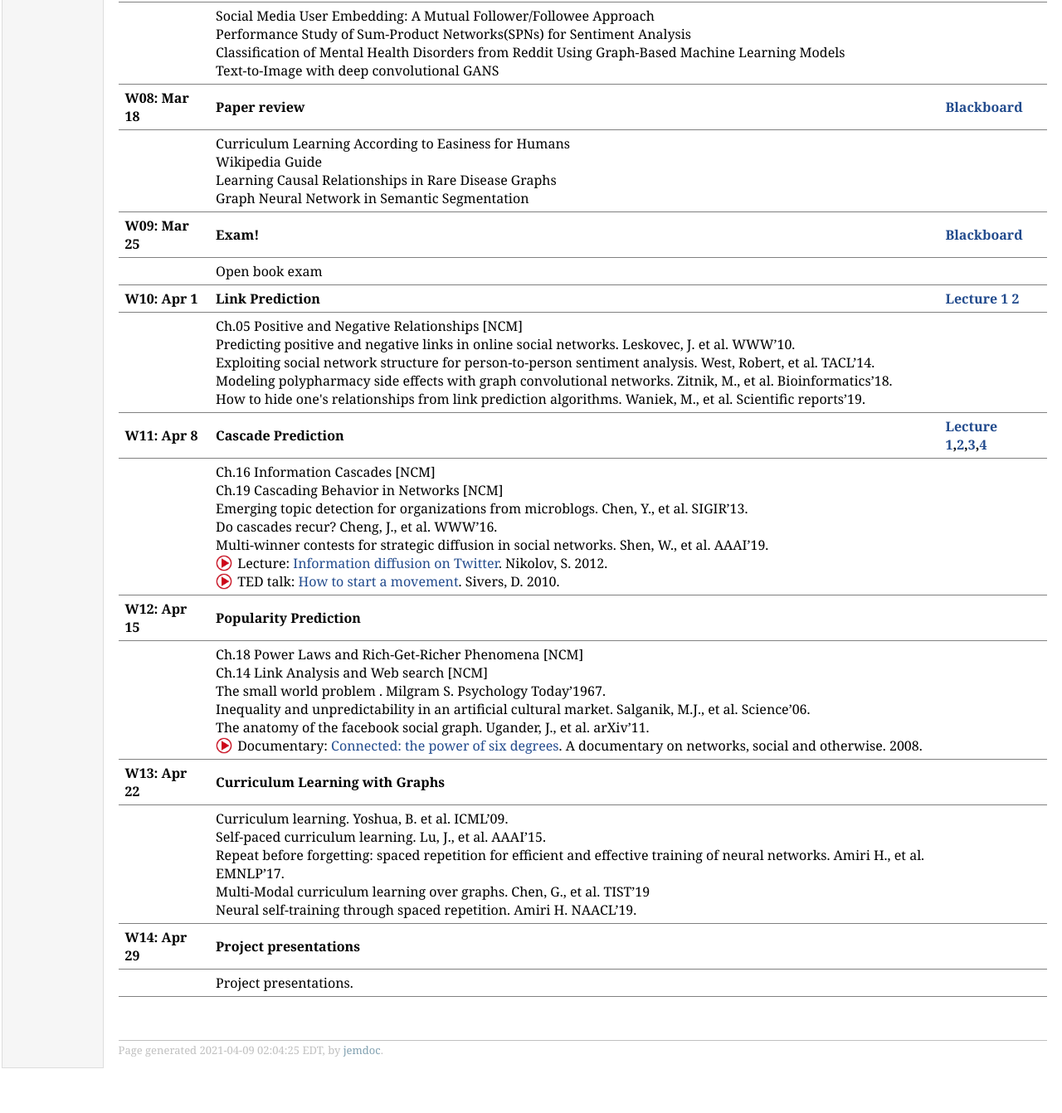
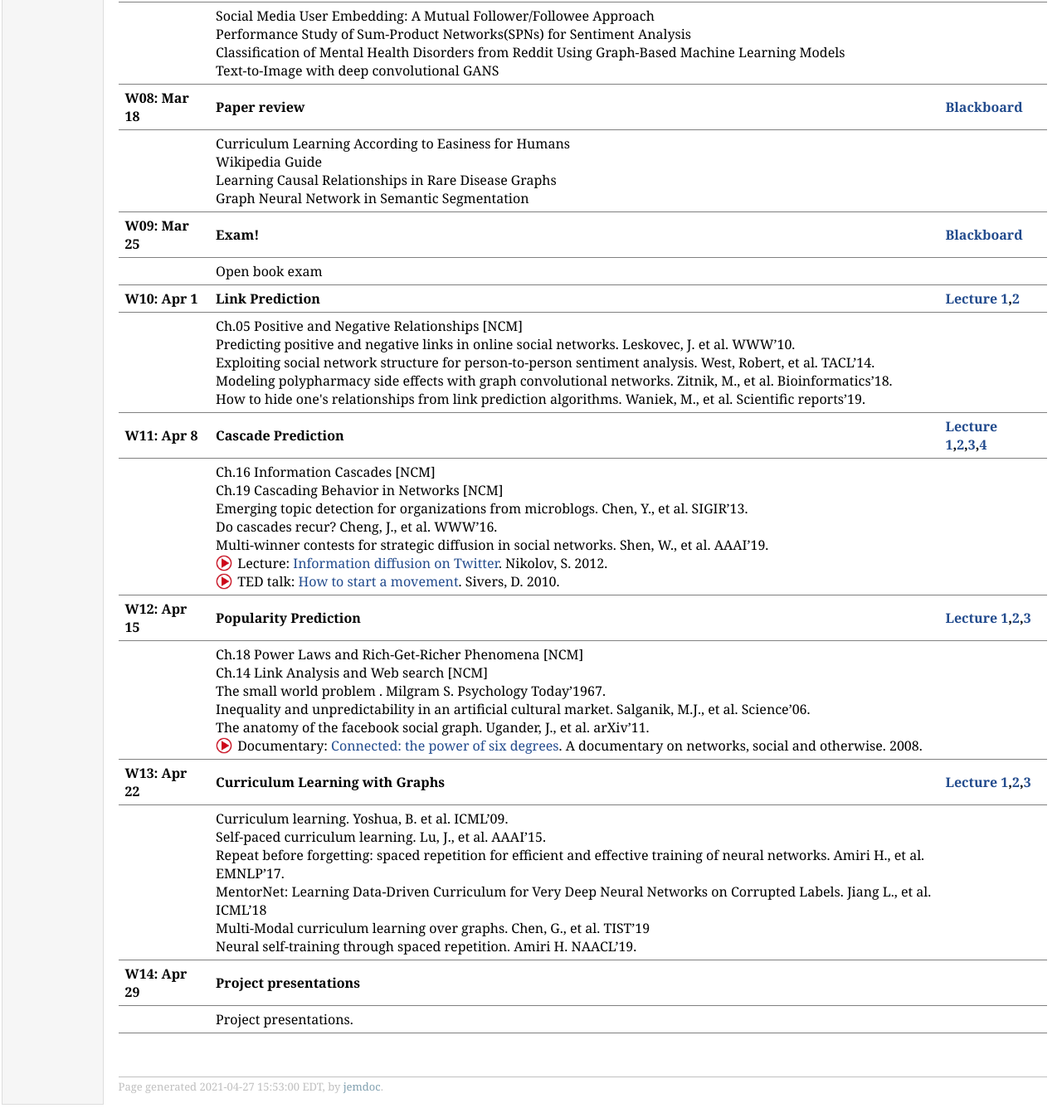
Before and after one commit to amirieb/MLGraph, a plain HTML site: page syllabus.html in a window 1280 px wide. Shown: the part 1334-2676 px from the top of the page at 83% size. Before the commit the page ends 2632 px from the top, so only its background shows below. Drawn offline with Linux system fonts and the light colour scheme.

Commit message:
lec 12-13

```diff
--- a/syllabus.html
+++ b/syllabus.html
@@ -64,24 +64,24 @@ David Easley and Jon Kleinberg</p>
 <b> W09: Mar 25</b> 	</td><td class="c2"><b> Exam!</b> </td><td class="c2"> <b><a target='_new' href="https://lowell.umassonline.net/webapps/bb-auth-provider-shibboleth-BBLEARN/execute/shibbolethLogin?returnUrl=https%3A%2F%2Flowell.umassonline.net%2Fwebapps%2Fportal%2Fexecute%2FdefaultTab&amp;authProviderId=_8264_1">Blackboard</a></b> </td></tr>
 <tr class="r83"><td class="c1"></td><td class="c2"> Open book exam </td><td class="c2"> </td></tr>
 <tr class="r86"><td class="c1">
-<b> W10: Apr 1 </b> </td><td class="c2"><b> Link Prediction</b> 	</td><td class="c2"> <b><a target='_new' href="http://snap.stanford.edu/proj/embeddings-www/files/nrltutorial-part3-applications.pdf">Lecture 1</a> <a target='_new' href="https://onedrive.live.com/view.aspx?resid=40C5F27D8FDD33DD!8680&amp;ithint=file%2cpptx&amp;authkey=!AFLUyKLOM_gM6zE">2</a></b> </td></tr>
+<b> W10: Apr 1 </b> </td><td class="c2"><b> Link Prediction</b> 	</td><td class="c2"> <b><a target='_new' href="http://snap.stanford.edu/proj/embeddings-www/files/nrltutorial-part3-applications.pdf">Lecture 1</a>,<a target='_new' href="https://onedrive.live.com/view.aspx?resid=40C5F27D8FDD33DD!8680&amp;ithint=file%2cpptx&amp;authkey=!AFLUyKLOM_gM6zE">2</a></b> </td></tr>
 <tr class="r89"><td class="c1"></td><td class="c2">Ch.05 Positive and Negative Relationships [NCM]<br />Predicting positive and negative links in online social networks. Leskovec, J. et al. WWW&rsquo;10.<br />Exploiting social network structure for person-to-person sentiment analysis. West, Robert, et al. TACL&rsquo;14.<br />Modeling polypharmacy side effects with graph convolutional networks. Zitnik, M., et al. Bioinformatics&rsquo;18.<br />How to hide one's relationships from link prediction algorithms. Waniek, M., et al. Scientific reports&rsquo;19. </td><td class="c2"> </td></tr>
 <tr class="r96"><td class="c1">
 <b> W11: Apr 8</b> 	</td><td class="c2"> <b> Cascade Prediction</b> 	</td><td class="c2"> <b><a target='_new' href="files/lec11_1.pdf">Lecture 1</a>,<a target='_new' href="files/lec11_2.pdf">2</a>,<a target='_new' href="files/lec11_3.pdf">3</a>,<a target='_new' href="https://speakerdeck.com/jcccf/do-cascades-recur">4</a></b> </td></tr>
 <tr class="r99"><td class="c1"></td><td class="c2"> Ch.16 Information Cascades [NCM] <br />Ch.19 Cascading Behavior in Networks [NCM]<br />Emerging topic detection for organizations from microblogs. Chen, Y., et al. SIGIR&rsquo;13.<br />Do cascades recur? Cheng, J., et al. WWW&rsquo;16.<br />Multi-winner contests for strategic diffusion in social networks. Shen, W., et al. AAAI&rsquo;19.<br /><a target='_new' href="https://www.youtube.com/watch?v=lbCmFZpMNxA"><img src="files/clip.jpeg" alt="video lecture or talk" width="20px" style="vertical-align: -4px; padding-right: 2px"></a> Lecture: <a target='_new' href="https://www.youtube.com/watch?v=lbCmFZpMNxA">Information diffusion on Twitter</a>. Nikolov, S. 2012.<br /><a target='_new' href="https://www.ted.com/talks/derek_sivers_how_to_start_a_movement"><img src="files/clip.jpeg" alt="video lecture or talk" width="20px" style="vertical-align: -4px; padding-right: 2px"></a> TED talk: <a target='_new' href="https://www.ted.com/talks/derek_sivers_how_to_start_a_movement">How to start a movement</a>. Sivers, D. 2010. </td><td class="c2"> </td></tr>
 <tr class="r108"><td class="c1">
-<b> W12: Apr 15 </b> 	</td><td class="c2"> <b> Popularity Prediction</b> 	</td><td class="c2"> </td></tr>
+<b> W12: Apr 15 </b> 	</td><td class="c2"> <b> Popularity Prediction</b> 	</td><td class="c2"> <b><a target='_new' href="files/lec12_1.pdf">Lecture 1</a>,<a target='_new' href="files/lec12_2.pdf">2</a>,<a target='_new' href="files/lec12_3.pdf">3</a></b> </td></tr>
 <tr class="r111"><td class="c1"></td><td class="c2">Ch.18 Power Laws and Rich-Get-Richer Phenomena [NCM]<br />Ch.14 Link Analysis and Web search [NCM]<br />The small world problem . Milgram S. Psychology Today&rsquo;1967.<br />Inequality and unpredictability in an artificial cultural market. Salganik, M.J., et al. Science&rsquo;06.<br />The anatomy of the facebook social graph. Ugander, J., et al. arXiv&rsquo;11.<br /><a target='_new' href="https://www.youtube.com/playlist?list=PL2DB408AF84F66CD9"><img src="files/clip.jpeg" alt="video lecture or talk" width="20px" style="vertical-align: -4px; padding-right: 2px"></a> Documentary: <a target='_new' href="https://www.youtube.com/playlist?list=PL2DB408AF84F66CD9">Connected: the power of six degrees</a>. A documentary on networks, social and otherwise. 2008. </td><td class="c2"> </td></tr>
 <tr class="r119"><td class="c1">
-<b> W13: Apr 22	</b> 	</td><td class="c2"><b> Curriculum Learning with Graphs </b> 	</td><td class="c2"> </td></tr>
-<tr class="r122"><td class="c1"></td><td class="c2"> Curriculum learning. Yoshua, B. et al. ICML&rsquo;09.<br />Self-paced curriculum learning. Lu, J., et al. AAAI&rsquo;15.<br />Repeat before forgetting: spaced repetition for efficient and effective training of neural networks. Amiri H., et al. EMNLP&rsquo;17.<br />Multi-Modal curriculum learning over graphs. Chen, G., et al. TIST&rsquo;19<br />Neural self-training through spaced repetition. Amiri H. NAACL&rsquo;19.</td><td class="c2"> </td></tr>
-<tr class="r129"><td class="c1">
+<b> W13: Apr 22	</b> 	</td><td class="c2"><b> Curriculum Learning with Graphs </b> 	</td><td class="c2"> <b><a target='_new' href="http://videolectures.net/site/normal_dl/tag=47965/icml09_bengio_cl_01.ppt">Lecture 1</a>,<a target='_new' href="https://dl.acm.org/doi/10.1145/3322122">2</a>,<a target='_new' href="http://www.cs.cmu.edu/~lujiang/resources/mentornet_slides.pdf">3</a></b></td></tr>
+<tr class="r122"><td class="c1"></td><td class="c2"> Curriculum learning. Yoshua, B. et al. ICML&rsquo;09.<br />Self-paced curriculum learning. Lu, J., et al. AAAI&rsquo;15.<br />Repeat before forgetting: spaced repetition for efficient and effective training of neural networks. Amiri H., et al. EMNLP&rsquo;17.<br />MentorNet: Learning Data-Driven Curriculum for Very Deep Neural Networks on Corrupted Labels. Jiang L., et al. ICML&rsquo;18<br />Multi-Modal curriculum learning over graphs. Chen, G., et al. TIST&rsquo;19<br />Neural self-training through spaced repetition. Amiri H. NAACL&rsquo;19.<br /></td><td class="c2"> </td></tr>
+<tr class="r130"><td class="c1">
 <b> W14: Apr 29	</b> 	</td><td class="c2"><b> Project presentations</b> 	</td><td class="c2"></td></tr>
-<tr class="r133"><td class="c1"></td><td class="c2"> Project presentations. </td><td class="c2">
+<tr class="r134"><td class="c1"></td><td class="c2"> Project presentations. </td><td class="c2">
 </td></tr></table>
 <div id="footer">
 <div id="footer-text">
-Page generated 2021-04-09 02:04:25 EDT, by <a href="http://jemdoc.jaboc.net/">jemdoc</a>.
+Page generated 2021-04-27 15:53:00 EDT, by <a href="http://jemdoc.jaboc.net/">jemdoc</a>.
 </div>
 </div>
 </td>
```
Also changed, not shown: assignments.html (+1 -1 lines), grading.html (+1 -1 lines), index.html (+1 -1 lines), policies.html (+1 -1 lines), resources.html (+1 -1 lines), 3 other files.
